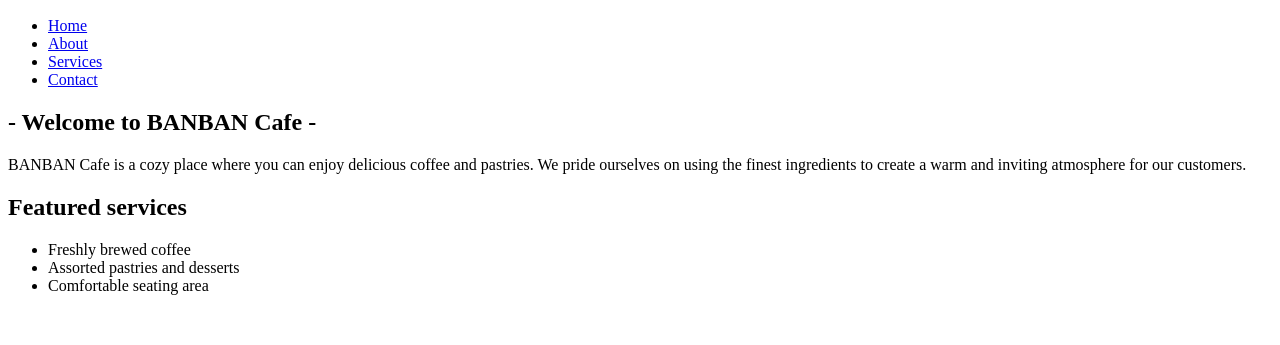
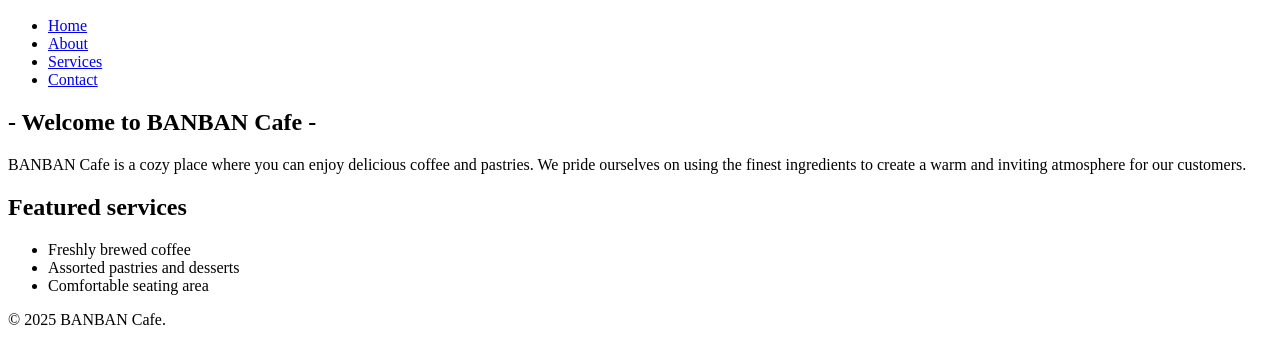
Before and after one commit to YupakornSorntrun/my-business-web, a plain HTML site: page index.html in a window 1280 px wide. Shown: the part 499-844 px from the top of the page. Before the commit the page ends 810 px from the top, so only its background shows below. Drawn offline with Linux system fonts and the light colour scheme.

Commit message:
docs(index.html): Add footer

```diff
--- a/index.html
+++ b/index.html
@@ -37,5 +37,9 @@
         <li>Comfortable seating area</li>
       </ul>
     </section>
+
+    <footer>
+      <p>&copy; 2025 BANBAN Cafe.</p>
+    </footer>
   </body>
 </html>
```
